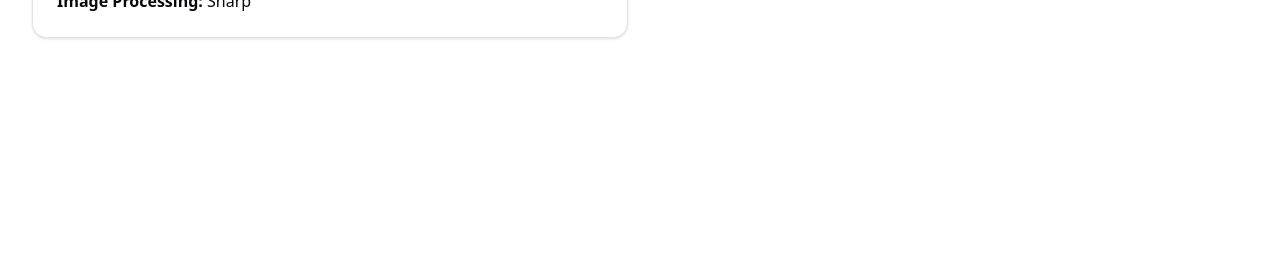
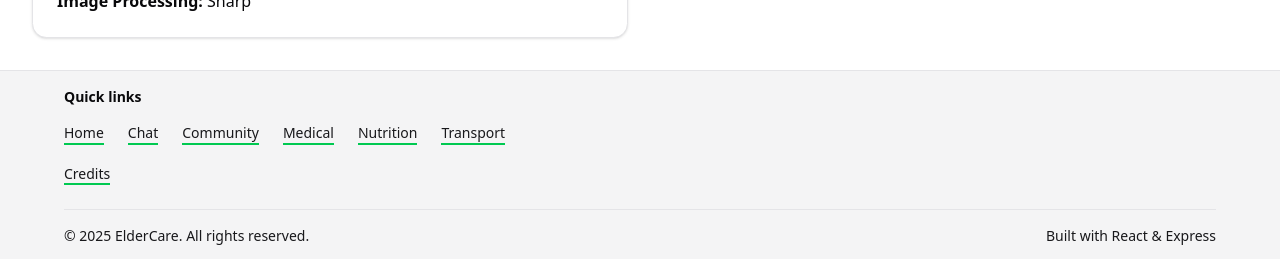
Before and after one commit to provsalt/BED2025Apr_P05_T1, a React (Vite) app in the folder frontend/: page /credits in a window 1280 px wide. Shown: the part 922-1181 px from the top of the page. Before the commit the page ends 992 px from the top, so only its background shows below. Built offline with nearby package versions, Linux system fonts and the light colour scheme; no server answers.

Commit message:
feat: add footer.

```diff
--- /dev/null
+++ b/frontend/src/components/footer/Footer.jsx
@@ -0,0 +1,51 @@
+import { Link } from "react-router";
+
+export const Footer = () => {
+  const sitemapLinks = [
+    { to: "/", label: "Home" },
+    { to: "/chats", label: "Chat" },
+    { to: "/community", label: "Community" },
+    { to: "/medical", label: "Medical" },
+    { to: "/nutrition", label: "Nutrition" },
+    { to: "/transport", label: "Transport" }
+  ];
+
+  return (
+    <footer className="bg-secondary border-t border-border mt-auto">
+      <div className="flex flex-col gap-6 p-4 px-8 md:px-16">
+        <div className="flex flex-col md:flex-row justify-between gap-6">
+          <div className="space-y-4">
+            <div className="flex flex-col gap-4">
+              <h3 className="text-sm font-semibold text-foreground">Quick links</h3>
+              <div className="flex flex-wrap gap-x-6 gap-y-2">
+                {sitemapLinks.map((link) => (
+                  <Link
+                    key={link.to}
+                    to={link.to}
+                    className="text-sm border-b-2 border-primary text-secondary-foreground hover:text-foreground transition-colors"
+                  >
+                    {link.label}
+                  </Link>
+                ))}
+              </div>
+            </div>
+            <Link
+              to="/credits"
+              className="text-sm border-b-2 border-primary text-secondary-foreground hover:text-foreground transition-colors"
+            >
+              Credits
+            </Link>
+          </div>
+        </div>
+        <div className="flex flex-col md:flex-row justify-between items-center gap-4 pt-4 border-t border-border">
+          <div className="text-sm text-secondary-foreground">
+            © 2025 ElderCare. All rights reserved.
+          </div>
+          <div className="text-sm text-secondary-foreground">
+            Built with React & Express
+          </div>
+        </div>
+      </div>
+    </footer>
+  );
+}
--- a/frontend/src/main.jsx
+++ b/frontend/src/main.jsx
@@ -38,6 +38,7 @@ import {EventDetails} from '@/routes/community/EventDetails.jsx';
 import { SupportChat } from '@/components/support/SupportChat.jsx';
 import {MealImageUpload} from "@/routes/nutrition/MealImageUpload.jsx";
 import { Credits } from "@/routes/Credits.jsx";
+import { Footer } from "@/components/footer/Footer.jsx";
 
 createRoot(document.getElementById('root')).render(
   <StrictMode>
@@ -89,6 +90,7 @@ createRoot(document.getElementById('root')).render(
                 </Routes>
               </div>
               <SupportChat />
+              <Footer />
             </div>
           </BrowserRouter>
         </SocketProvider>
```
Also changed, not shown: 1 other file (tests, documents, lock files or other folders).
